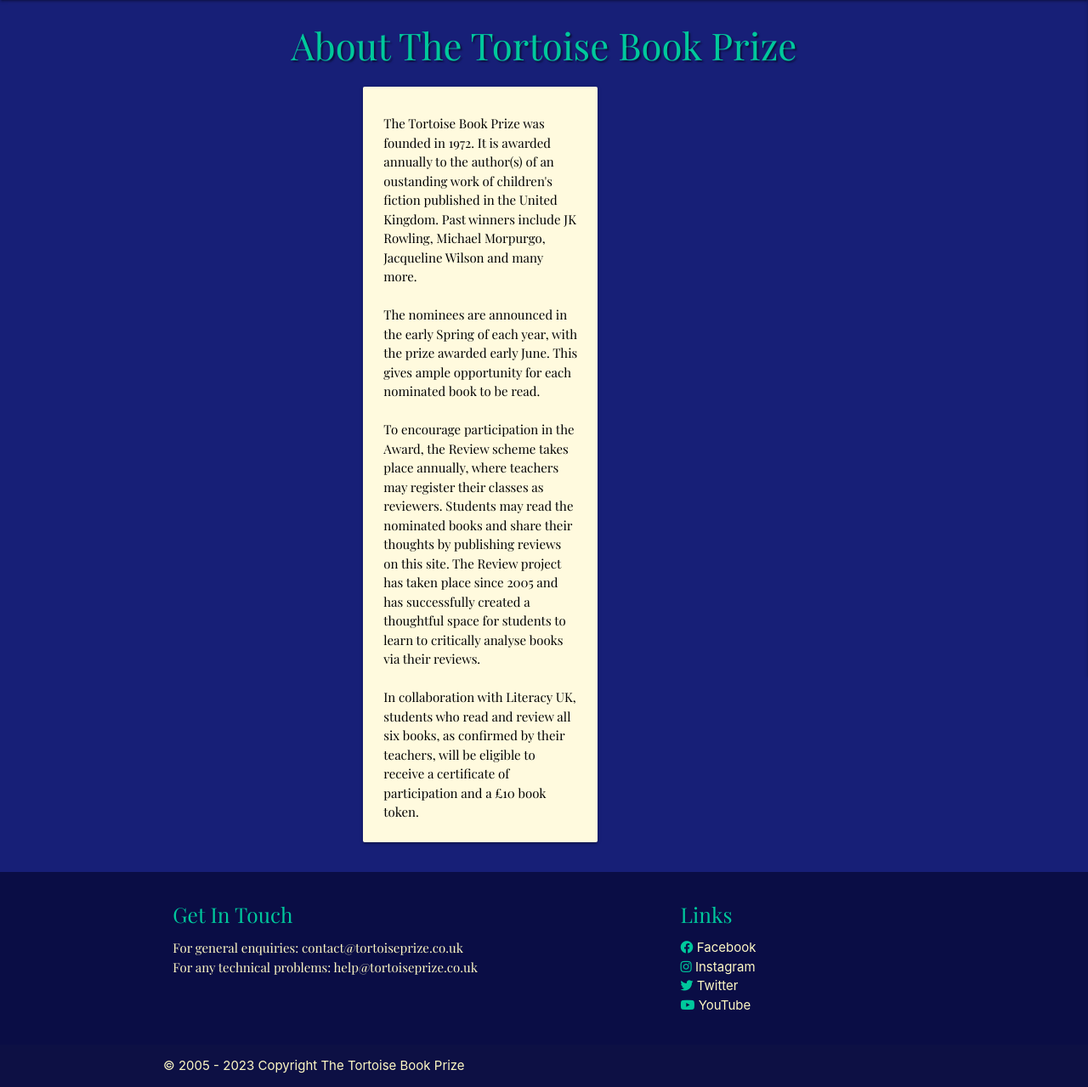
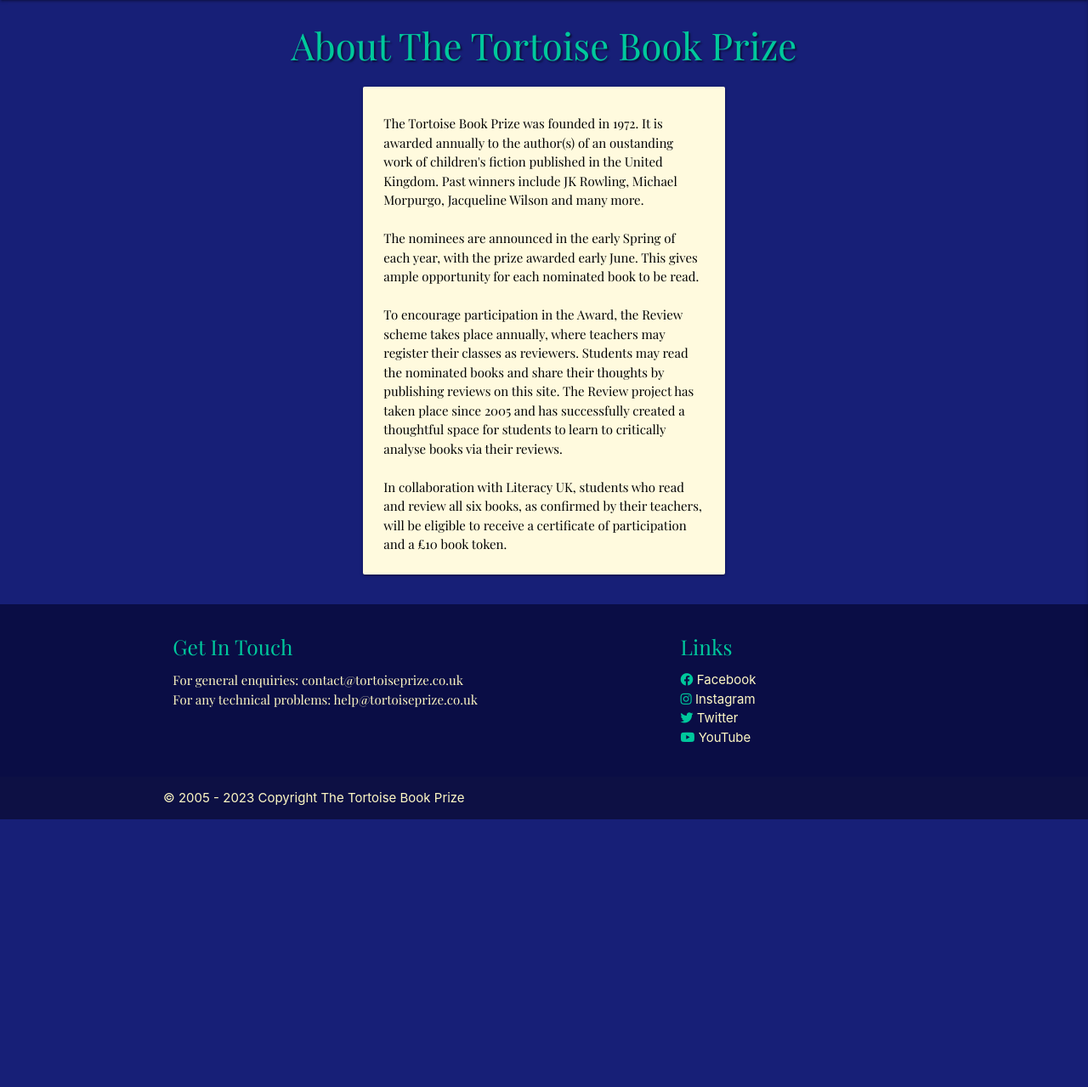
Before and after one commit to vicgoodall/book-awards, a Flask app: page /about in a window 1280 px wide. Shown: the part 64-1343 px from the top of the page at 85% size. After the commit the page ends 1028 px from the top, so only its background shows below. Run offline with Flask 2, Linux system fonts and the light colour scheme; some libraries are stand-ins or nearby versions.

Commit message:
still not happy with the look of the about page, this should widen the card

```diff
--- a/bookreviews/templates/about.html
+++ b/bookreviews/templates/about.html
@@ -2,7 +2,7 @@
 {% block content %}
 <h3> About The Tortoise Book Prize </h3>
 <div class="row">
-  <div class="col s12 m4 offset-m3">
+  <div class="col s12 m6 offset-m3">
     <div class="card basic-template">
       <div class="card-content white-text">
         <span class="card-title account"></span>
```
